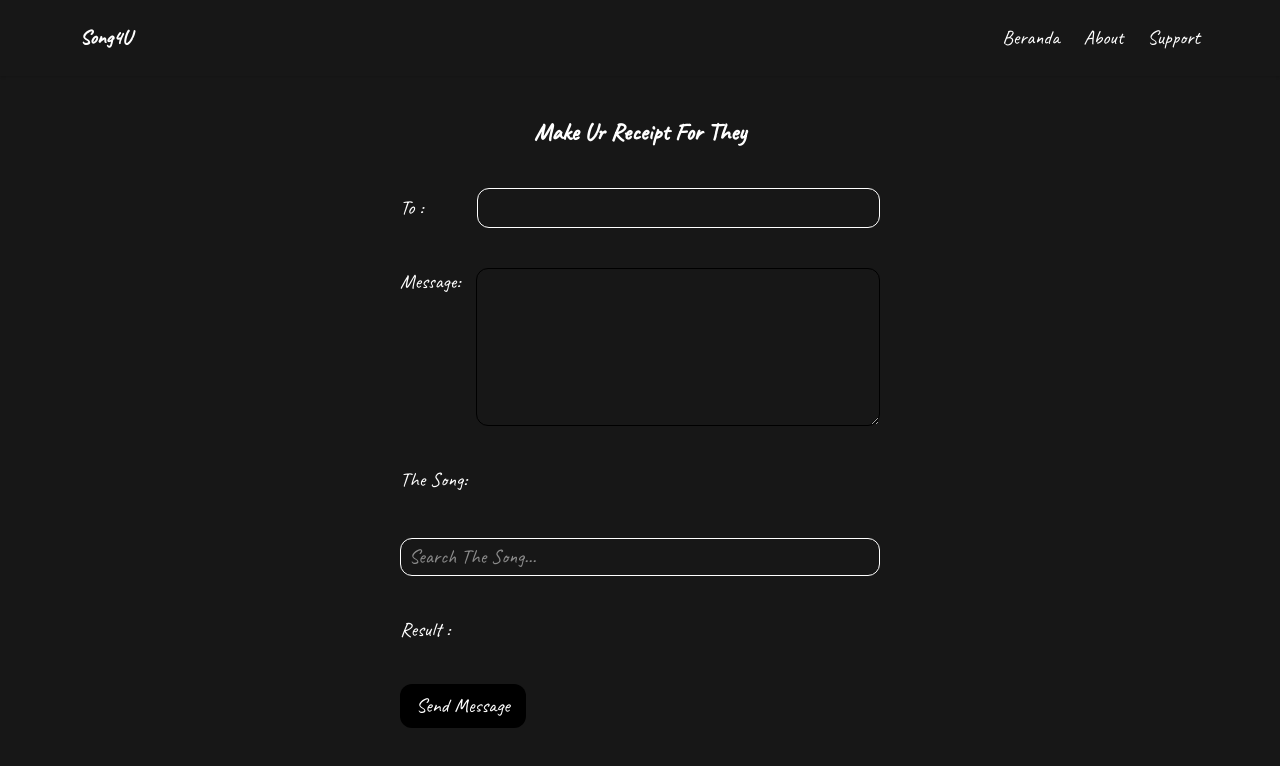
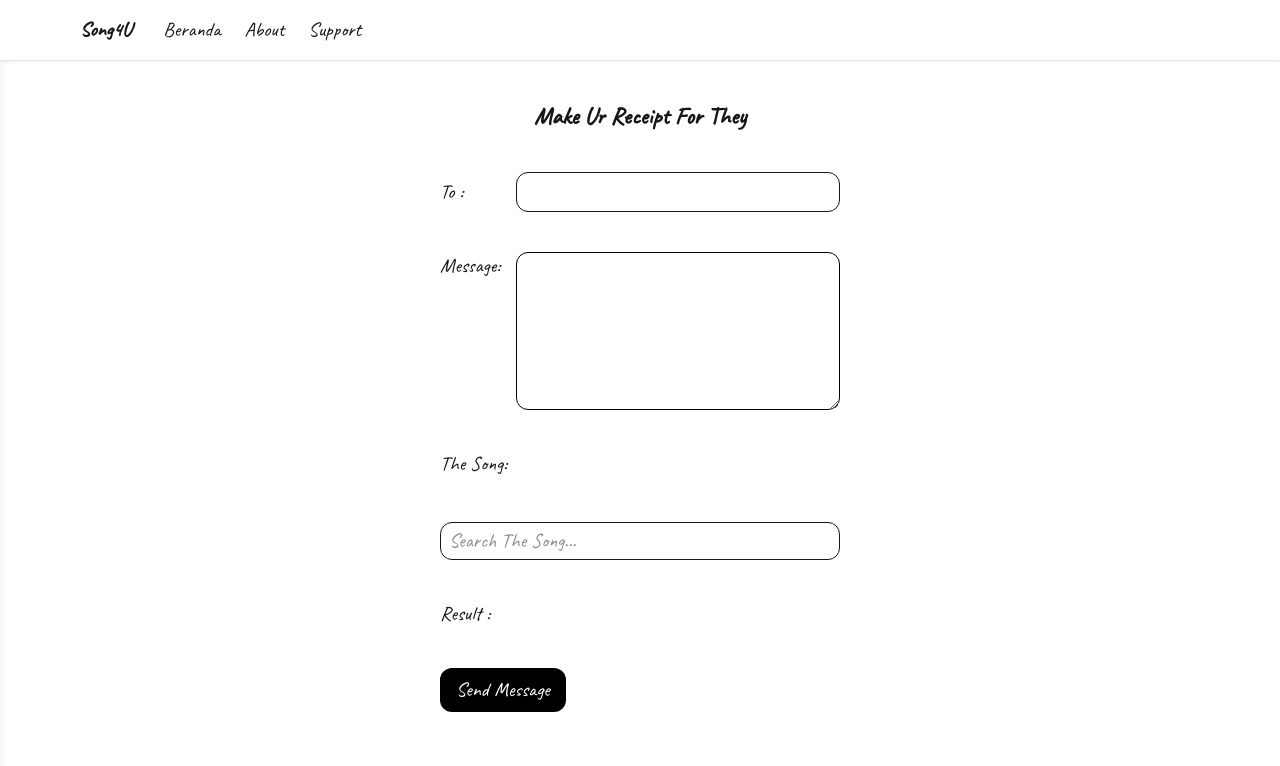
Before and after one commit to imAbizars/song4u, a Next.js app: page /receipt in a window 1280 px wide. Shown: the top 766 px of the page. Built offline with nearby package versions, Linux system fonts and the light colour scheme.

Commit message:
fix bg color & add responsive navbar

```diff
--- a/src/app/components/navbar/Navbar.jsx
+++ b/src/app/components/navbar/Navbar.jsx
@@ -1,22 +1,57 @@
 'use client'
+import { useState } from 'react'
 import Link from 'next/link'
+
 export default function Navbar() {
+  const [isOpen, setIsOpen] = useState(false)
+
+  const toggleSidebar = () => setIsOpen(!isOpen)
+
   return (
-    <nav className="sticky flex p-6  aligns-center justify-between px-20 shadow-sm">
-        <h1 className="text-xl font-bold">
-            Song4U
-        </h1>
-      <div className="space-x-6">
-        <Link href="/" className="hover:text-yellow-300">
-          Beranda
-        </Link>
-        <Link href="/about" className="hover:text-yellow-300">
-          About
-        </Link>
-        <Link href="/support" className="hover:text-yellow-300">
-          Support
-        </Link>
+    <>
+      <nav className="sticky top-0 z-50 flex items-center justify-between p-4 bg-white shadow-sm md:px-20">
+        <button
+          onClick={toggleSidebar}
+          className="md:hidden text-2xl font-bold z-50 focus:outline-none"
+        >
+          {isOpen ? '✕' : '☰'}
+        </button>
+
+        {/* Mobile: Logo */}
+        <h1 className="text-xl font-bold md:hidden mr-3">Song4U</h1>
+
+        {/* Desktop Menu */}
+        <div className="hidden md:flex items-center space-x-6">
+          <h1 className="text-xl font-bold mr-8">Song4U</h1>
+          <Link href="/" className="hover:text-yellow-300">Beranda</Link>
+          <Link href="/about" className="hover:text-yellow-300">About</Link>
+          <Link href="/support" className="hover:text-yellow-300">Support</Link>
+        </div>
+      </nav>
+
+      {/* (Mobile) */}
+      <div
+        className={`fixed top-0 left-0 h-full w-64 pt-20 bg-white shadow-lg z-40 transform transition-transform duration-300 ease-in-out ${
+          isOpen ? 'translate-x-0' : '-translate-x-full'
+        }`}
+      >
+        <div className="p-4">
+          <ul className="space-y-4">
+            <li><Link href="/" onClick={toggleSidebar} className="block hover:text-yellow-300">Beranda</Link></li>
+            <li><Link href="/about" onClick={toggleSidebar} className="block hover:text-yellow-300">About</Link></li>
+            <li><Link href="/support" onClick={toggleSidebar} className="block hover:text-yellow-300">Support</Link></li>
+          </ul>
+        </div>
       </div>
-    </nav>
+
+      {/* sidebar terbuka */}
+      {isOpen && (
+        <div
+          className="fixed inset-0 bg-white/30 backdrop-blur-sm z-30"
+          onClick={toggleSidebar}
+        ></div>
+      )}
+
+    </>
   )
 }
--- a/src/app/globals.css
+++ b/src/app/globals.css
@@ -17,20 +17,12 @@
 @theme inline {
   --color-background: var(--background);
   --color-foreground: var(--foreground);
-  /* Jangan timpa --font-sans di sini kalau kamu mau pakai Caveat */
-  /* --font-sans: var(--font-geist-sans); */
   --font-mono: var(--font-geist-mono);
 }
 
-@media (prefers-color-scheme: dark) {
-  :root {
-    --background: #0a0a0a;
-    --foreground: #ffffff;
-  }
-}
 
 body {
-  background: var(--foreground);
-  color: var(--background);
+  background: var(--background);
+  color: var(--foreground);
   font-family: var(--font-sans); /* Akan gunakan 'Caveat' */
 }
--- a/src/app/page.jsx
+++ b/src/app/page.jsx
@@ -5,8 +5,8 @@ export default function Home(){
       <h1 className="text-3xl font-bold">
         Create Ur Message With They Favorite Song
       </h1>
-      <div className="flex flex-row justify-center gap-40 mt-20">
-          <Link href="/receipt" className="bg-background p-5 font-bold rounded-2xl text-white hover:bg-[#343434]">
+      <div className="flex flex-row justify-center gap-20 mt-20">
+          <Link href="/receipt" className="bg-foreground p-5 font-bold rounded-2xl text-white hover:bg-[#343434]">
             Create Ur Message
           </Link>
           <Link href="/message" className="bg-white p-5 border border-black font-bold rounded-2xl hover:bg-[#EEEEEE]">
--- a/src/app/receipt/page.jsx
+++ b/src/app/receipt/page.jsx
@@ -53,8 +53,8 @@ export default function Search() {
   }
 
   return (
-    <section className="flex justify-center h-screen">
-      <div className="pt-10 w-full h-full max-w-[30rem] space-y-10">
+    <section className="flex justify-center h-screen ">
+      <div className="pt-10 w-full h-full max-w-[25rem] space-y-10">
         <h1 className="text-center text-2xl font-bold">Make Ur Receipt For They</h1>
         {/* input nama */}
         <div className="flex flex-row items-center gap-13">
@@ -93,7 +93,7 @@ export default function Search() {
                 width="100%"
                 height="80"
                 frameBorder="0"
-                allow="autoplay; clipboard-write; encrypted-media; fullscreen; picture-in-picture"
+                allow="autoplay; clipboard-black; encrypted-media; fullscreen; picture-in-picture"
                 loading="lazy"
                 className="rounded-xl"
                 onLoad={() => setIsLoading(false)}
```
